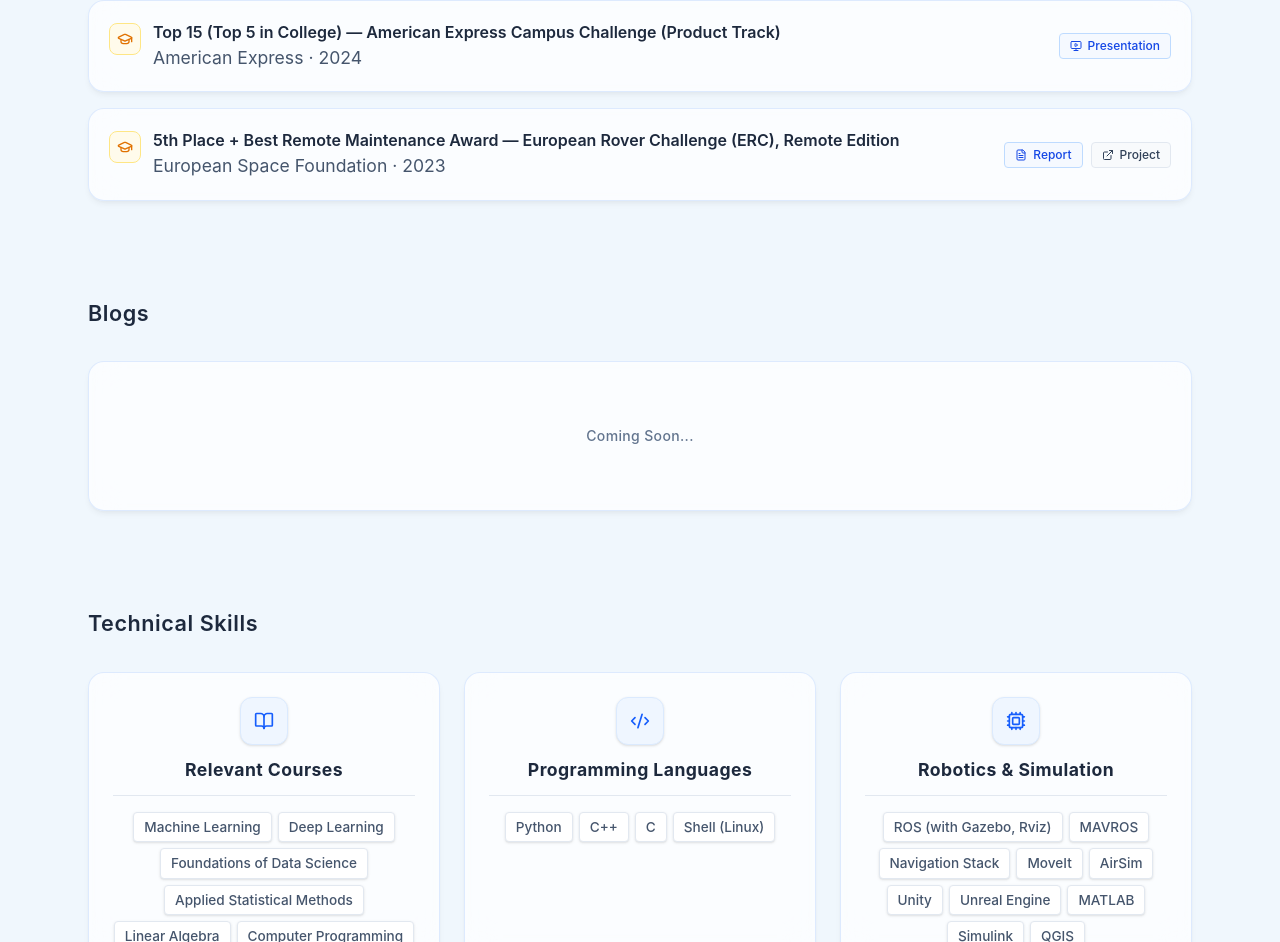
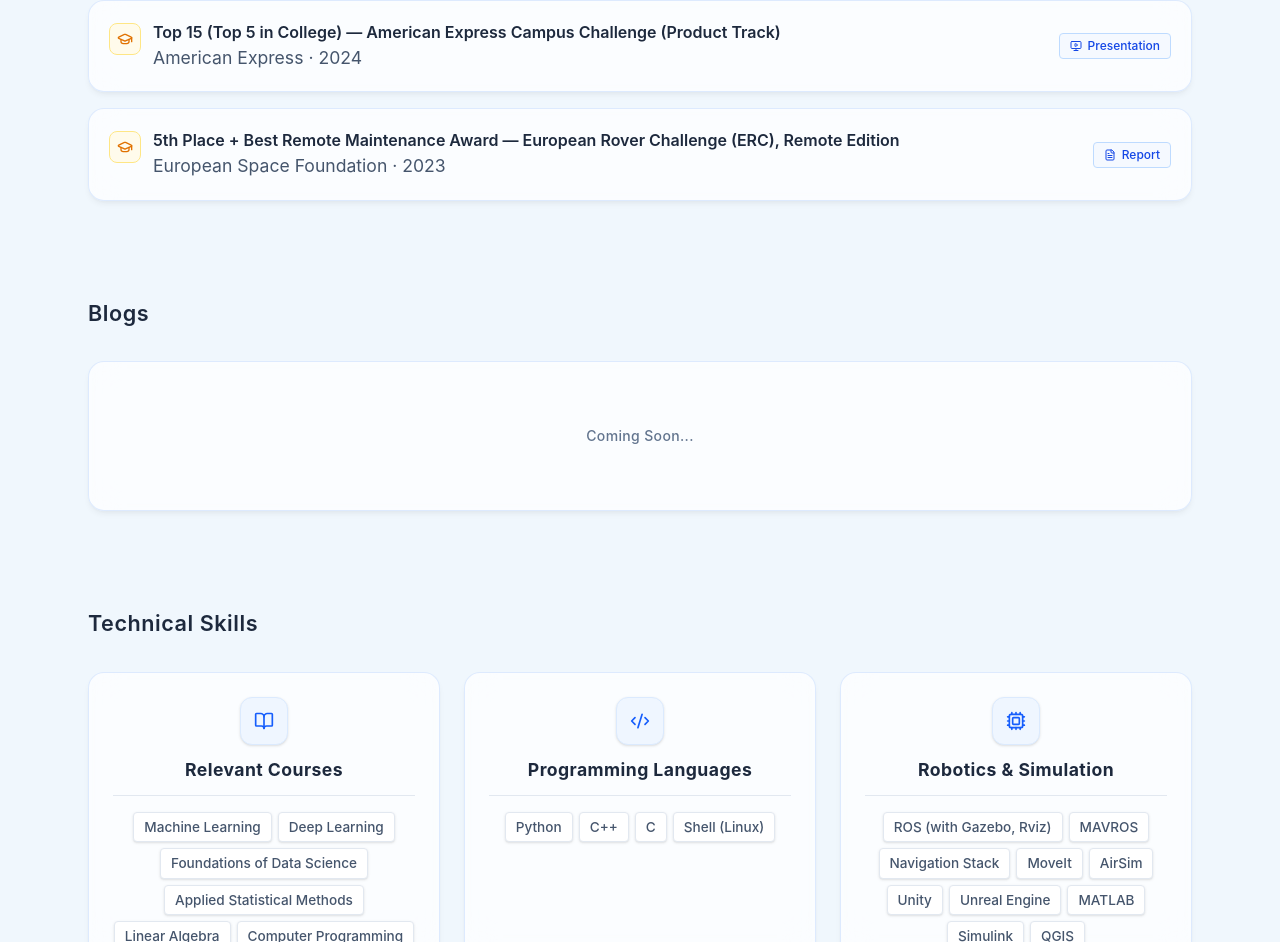
Before and after one commit to Ritabrata-Chakraborty/Research-Portfolio, a React (Vite) app: page / in a window 1280 px wide. Shown: the part 6827-7769 px from the top of the page. Built offline with nearby package versions, Linux system fonts and the light colour scheme.

Commit message:
ERC Project Removed

```diff
--- a/src/data.ts
+++ b/src/data.ts
@@ -281,8 +281,7 @@ export const portfolioData = {
       organizer: "European Space Foundation",
       year: "2023",
       links: {
-        report: "https://drive.google.com/file/d/1qAeYAupdwq-eb-d-lgASr4xD_Kj0AXmk/view?usp=drive_link",
-        project: "https://roverchallenge.eu/"
+        report: "https://drive.google.com/file/d/1qAeYAupdwq-eb-d-lgASr4xD_Kj0AXmk/view?usp=drive_link"
       }
     }
   ],
```
